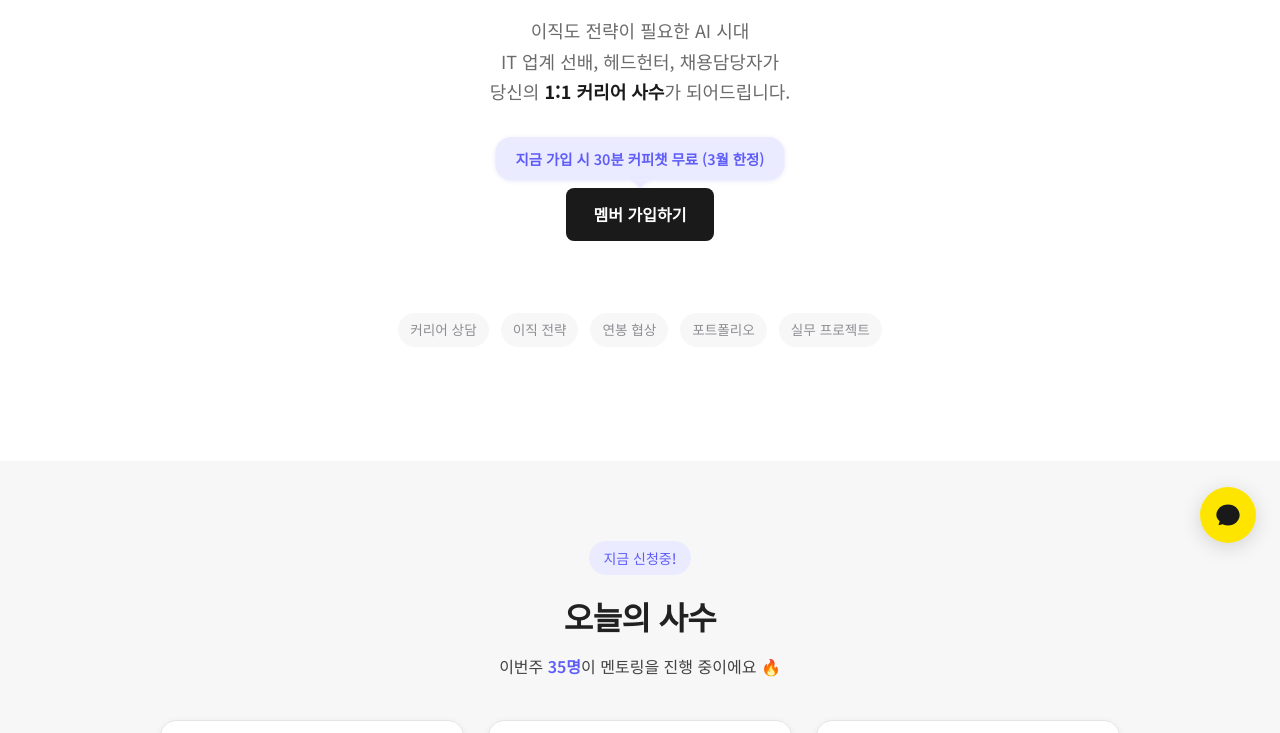
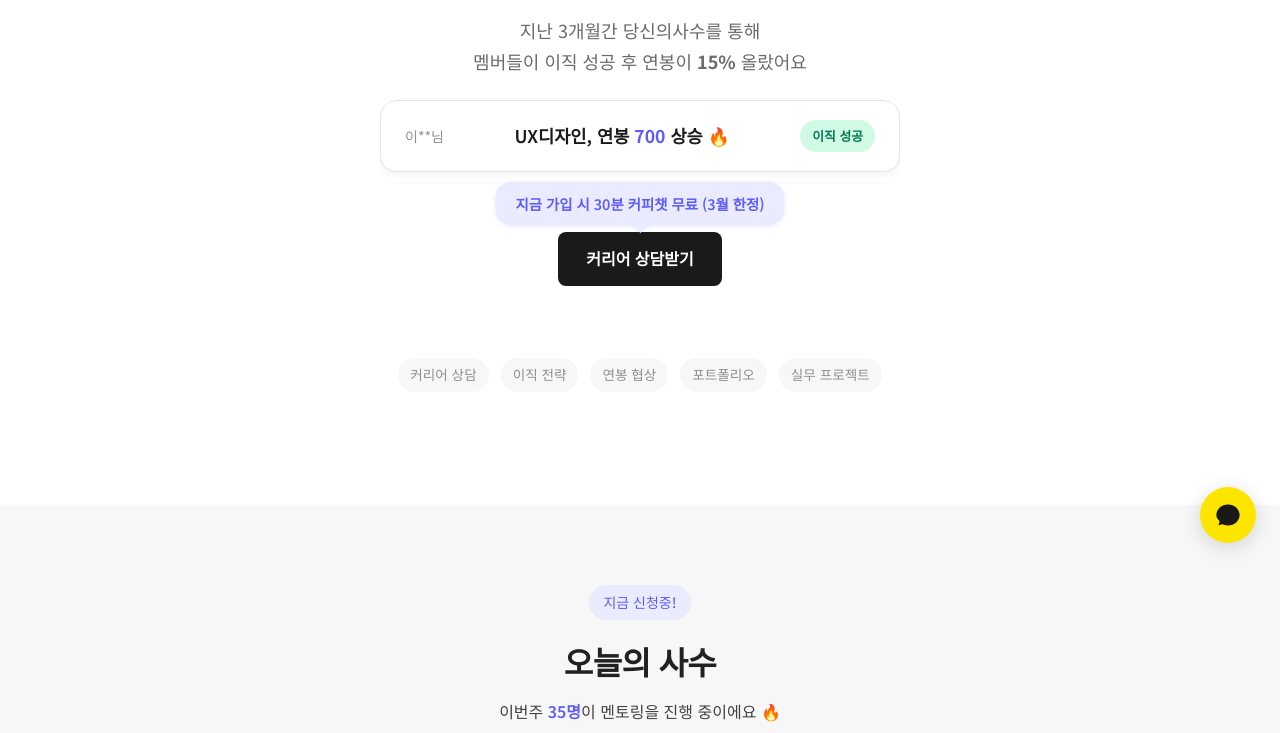
Before and after one commit to flowline-ai/dangsa-landing, a plain HTML site: page index.html in a window 1280 px wide. Shown: the part 233-966 px from the top of the page. Drawn offline with Linux system fonts and the light colour scheme.

Commit message:
랜딩페이지 업데이트: 이직 후기 카드, 인트로 문구, CTA 버튼명·가격 문구 수정
Made-with: Cursor

```diff
--- a/index.html
+++ b/index.html
@@ -83,7 +83,7 @@
         <a href="#services">커리큘럼</a>
       </nav>
       <div class="header-cta">
-        <a href="https://forms.gle/GRAkY72cYT4f2QbC6" target="_blank" rel="noopener noreferrer" class="btn btn-primary">멤버 가입하기</a>
+        <a href="https://forms.gle/GRAkY72cYT4f2QbC6" target="_blank" rel="noopener noreferrer" class="btn btn-primary">커리어 상담받기</a>
       </div>
     </div>
   </header>
@@ -96,14 +96,39 @@
           <span class="hero-rolling" id="heroRolling"></span>
         </span>
       </h1>
-      <p class="hero-subcopy">
-        이직도 전략이 필요한 AI 시대<br />
-        IT 업계 선배, 헤드헌터, 채용담당자가<br />
-        당신의 <strong>1:1 커리어 사수</strong>가 되어드립니다.
+      <p class="hero-intro-text">
+        지난 3개월간 당신의사수를 통해<br />
+        멤버들이 이직 성공 후 연봉이 <strong>15%</strong> 올랐어요
       </p>
+      <!-- 이직 후기 카드: 위아래 오토 슬라이드 (한 개씩 노출) -->
+      <div class="hero-career-slider" role="region" aria-label="이직 후기">
+        <div class="hero-career-slider-track">
+          <article class="hero-career-card">
+            <span class="hero-career-card-member">강**님</span>
+            <p class="hero-career-card-metric">
+              서비스기획, <span class="hero-career-card-salary">연봉 <span class="hero-career-card-salary-num">400</span> 상승 🔥</span>
+            </p>
+            <span class="hero-career-card-tag hero-career-card-tag--progress">연협 진행중</span>
+          </article>
+          <article class="hero-career-card">
+            <span class="hero-career-card-member">이**님</span>
+            <p class="hero-career-card-metric">
+              UX디자인, <span class="hero-career-card-salary">연봉 <span class="hero-career-card-salary-num">700</span> 상승 🔥</span>
+            </p>
+            <span class="hero-career-card-tag hero-career-card-tag--success">이직 성공</span>
+          </article>
+          <article class="hero-career-card">
+            <span class="hero-career-card-member">김**님</span>
+            <p class="hero-career-card-metric">
+              PM, <span class="hero-career-card-salary">연봉 <span class="hero-career-card-salary-num">600</span> 상승 🔥</span>
+            </p>
+            <span class="hero-career-card-tag hero-career-card-tag--success">이직 성공</span>
+          </article>
+        </div>
+      </div>
       <div class="hero-cta">
         <p class="hero-event-tag">지금 가입 시 30분 커피챗 무료 (3월 한정)</p>
-        <a href="https://forms.gle/GRAkY72cYT4f2QbC6" target="_blank" rel="noopener noreferrer" class="btn btn-primary btn-lg">멤버 가입하기</a>
+        <a href="https://forms.gle/GRAkY72cYT4f2QbC6" target="_blank" rel="noopener noreferrer" class="btn btn-primary btn-lg">커리어 상담받기</a>
       </div>
       <p class="hero-badges">
         <span>커리어 상담</span>
@@ -168,7 +193,7 @@
         <div class="mentor-cards-dots" aria-hidden="true"></div>
       </div>
       <div class="mentors-section-cta">
-        <a href="https://forms.gle/GRAkY72cYT4f2QbC6" target="_blank" rel="noopener noreferrer" class="btn btn-primary btn-lg">멤버 가입하기</a>
+        <a href="https://forms.gle/GRAkY72cYT4f2QbC6" target="_blank" rel="noopener noreferrer" class="btn btn-primary btn-lg">커리어 상담받기</a>
       </div>
     </div>
   </section>
@@ -197,7 +222,7 @@
         <article class="service-card service-card-featured">
           <span class="service-card-badge">가장 인기</span>
           <h3 class="service-card-title">이직 전략 컨설팅</h3>
-          <p class="service-card-price"><span class="service-card-price-num">330</span>만원 <span class="service-card-price-period">/ 3개월</span></p>
+          <p class="service-card-price"><span class="service-card-price-num">99</span>만원 + 이직 성공 보수(%) <span class="service-card-price-period">/ 3개월</span></p>
           <ul class="service-card-features">
             <li>도메인 탐색 및 기업 분석</li>
             <li>1:1 맞춤형 이직 전략 도출</li>
@@ -239,7 +264,7 @@
       </div>
         <div class="service-cards-dots" aria-hidden="true"></div>
       <div class="mentors-section-cta" style="margin-top: 2rem;">
-        <a href="https://forms.gle/GRAkY72cYT4f2QbC6" target="_blank" rel="noopener noreferrer" class="btn btn-primary btn-lg">멤버 가입하기</a>
+        <a href="https://forms.gle/GRAkY72cYT4f2QbC6" target="_blank" rel="noopener noreferrer" class="btn btn-primary btn-lg">커리어 상담받기</a>
       </div>
       </div>
     </div>
@@ -293,7 +318,7 @@
     <div class="container">
       <h2 class="cta-headline">혼자 하는 이직 준비는 <span class="hero-br"></span>이제 끝!</h2>
       <p class="cta-sub">지금 바로 내 커리어에 날개를 달아줄 사수를 만나보세요.</p>
-      <a href="https://forms.gle/GRAkY72cYT4f2QbC6" target="_blank" rel="noopener noreferrer" class="btn btn-cta-gradient btn-xl">멤버 가입하기</a>
+      <a href="https://forms.gle/GRAkY72cYT4f2QbC6" target="_blank" rel="noopener noreferrer" class="btn btn-cta-gradient btn-xl">커리어 상담받기</a>
     </div>
   </section>
 
--- a/script.js
+++ b/script.js
@@ -43,6 +43,29 @@
 
   // 주기적 롤링
   setInterval(showNext, DURATION_MS);
+})();
+
+/**
+ * 히어로 이직 후기 카드: 위아래 방향 오토 슬라이드 (한 개씩 노출)
+ */
+(function () {
+  const track = document.querySelector(".hero-career-slider-track");
+  const cards = document.querySelectorAll(".hero-career-card");
+  if (!track || cards.length === 0) return;
+
+  const CARD_HEIGHT = 72;
+  const CARD_GAP = 12;
+  const STEP = CARD_HEIGHT + CARD_GAP; /* 84px */
+  const DURATION_MS = 4000;
+
+  let index = 0;
+
+  function slide() {
+    index = (index + 1) % cards.length;
+    track.style.transform = "translateY(-" + index * STEP + "px)";
+  }
+
+  setInterval(slide, DURATION_MS);
 })();
 
 /**
@@ -398,7 +421,7 @@
     }
   })();
 
-  // 멤버 가입하기 CTA 클릭 (전환)
+  // 커리어 상담받기 CTA 클릭 (전환)
   document.querySelectorAll('a[href*="forms.gle/GRAkY72cYT4f2QbC6"]').forEach(function (el) {
     el.addEventListener("click", function () {
       var location = el.closest(".hero-cta") ? "hero" : el.closest(".mentors-section-cta") ? "mentors" : el.closest(".cta-section") ? "cta_bottom" : el.closest(".header") ? "header" : "other";
--- a/styles.css
+++ b/styles.css
@@ -220,15 +220,96 @@ img {
   }
 }
 
-.hero-subcopy {
+/* 히어로 인트로 텍스트 (카드 위) */
+.hero-intro-text {
+  text-align: center;
   font-size: 1.125rem;
+  line-height: 1.7;
   color: var(--color-text-secondary);
-  line-height: 1.7;
-  margin: 0 0 81px; /* 54px × 1.5 */
-}
-
-.hero-subcopy strong {
+  margin: 0 auto 24px;
+  max-width: 480px;
+}
+
+/* 히어로 이직 후기 카드 슬라이더 (위아래 오토 슬라이드) */
+.hero-career-slider {
+  width: 100%;
+  max-width: 520px;
+  margin: 0 auto 48px;
+  overflow: hidden;
+  border-radius: var(--radius-lg);
+  height: 84px;
+}
+
+.hero-career-slider-track {
+  display: flex;
+  flex-direction: column;
+  transition: transform 0.5s ease;
+}
+
+.hero-career-card {
+  flex: 0 0 72px;
+  height: 72px;
+  display: flex;
+  flex-direction: row;
+  align-items: center;
+  gap: 16px;
+  flex-wrap: nowrap;
+  background: var(--color-bg);
+  border: 1px solid var(--color-border);
+  border-radius: var(--radius-lg);
+  padding: 14px 24px;
+  box-shadow: var(--shadow);
+  margin-bottom: 12px;
+}
+
+.hero-career-card:last-child {
+  margin-bottom: 0;
+}
+
+.hero-career-card-member {
+  font-size: 0.875rem;
+  color: var(--color-text-muted);
+  flex-shrink: 0;
+}
+
+.hero-career-card-metric {
+  flex: 1 1 auto;
+  min-width: 0;
+  font-size: 1.1rem;
+  font-weight: 600;
   color: var(--color-text);
+  margin: 0;
+}
+
+.hero-career-card-salary {
+  font-size: inherit;
+  font-weight: inherit;
+  white-space: nowrap;
+}
+
+.hero-career-card-salary-num {
+  color: #5F5DF9;
+  font-weight: 700;
+}
+
+.hero-career-card-tag {
+  display: inline-block;
+  padding: 6px 12px;
+  font-size: 0.8rem;
+  font-weight: 600;
+  border-radius: 999px;
+  flex-shrink: 0;
+  white-space: nowrap;
+}
+
+.hero-career-card-tag--progress {
+  background: #EBEBFF;
+  color: #5F5DF9;
+}
+
+.hero-career-card-tag--success {
+  background: #d1fae5;
+  color: #047857;
 }
 
 .hero-cta {
```
Also changed, not shown: privacy.html (+1 -1 lines), terms.html (+1 -1 lines).
